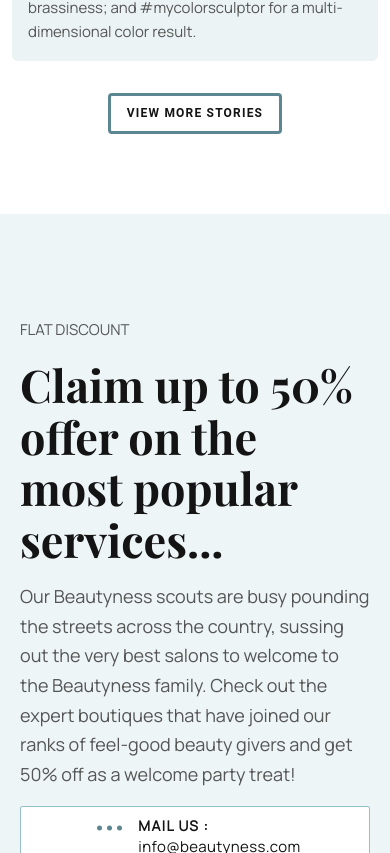
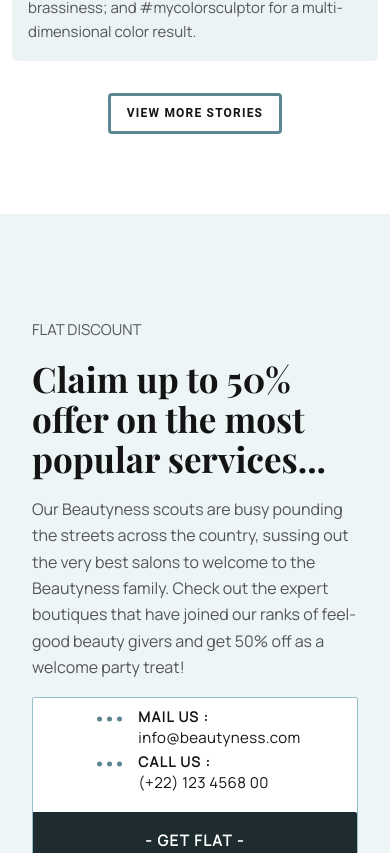
Before and after one commit to FatemeGhalandari/Beautyness, a React (Vite) app: page / in a window 390 px wide. Shown: the part 11147-12000 px from the top of the page. Built offline with nearby package versions, Linux system fonts and the light colour scheme.

Commit message:
Fix paddings and mobile device bugs

```diff
--- a/src/components/Appointment.jsx
+++ b/src/components/Appointment.jsx
@@ -3,19 +3,19 @@ import OfferCard from "../components/OfferCard";
 import OfferForm from "../components/OfferForm";
 
 const Appointment = () => (
-  <div className="flex md:flex-row flex-col md:px-48 px-2 justify-center  items-center py-24 gap-24 bg-[#EDF5F7]">
-    <div className="flex flex-col items-start justify-center px-3">
+  <div className="flex md:flex-row flex-col md:px-6 px-2 justify-center items-center py-24 gap-24 bg-[#EDF5F7]">
+    <div className="flex flex-col items-start justify-center px-6">
       <p className={`${styles.paragraph} uppercase`}>Flat Discount </p>
-      <h2 className="text-[#141414] font-playfair text-[45px] font-bold leading-[115%] max-w-[510px] mt-4">
+      <h2 className="text-[#141414] font-playfair sm:text-[45px] text-[35px] font-bold leading-[115%] max-w-[510px] mt-4">
         Claim up to 50% offer on ‍the most popular services...
       </h2>
-      <p className="text-[#555] font-manrope text-[18px] font-normal leading-[165%] max-w-[534px] md:mt-2 mt-4">
+      <p className="text-[#555] font-manrope sm:text-[18px] text-[15p] font-normal leading-[165%] max-w-[534px] md:mt-2 mt-4">
         Our Beautyness scouts are busy pounding the streets across the country,
         sussing out the very best salons to welcome to the Beautyness family.
         Check out the expert boutiques that have joined our ranks of feel-good
         beauty givers and get 50% off as a welcome party treat!
       </p>
-      <div className="flex flex-col border border-[#95BFCB] bg-[#FFF] w-full mt-4 rounded-[2px]">
+      <div className="border border-[#95BFCB] bg-[#FFF] w-full mt-4 rounded-[2px]">
         <OfferCard />
       </div>
     </div>
```
